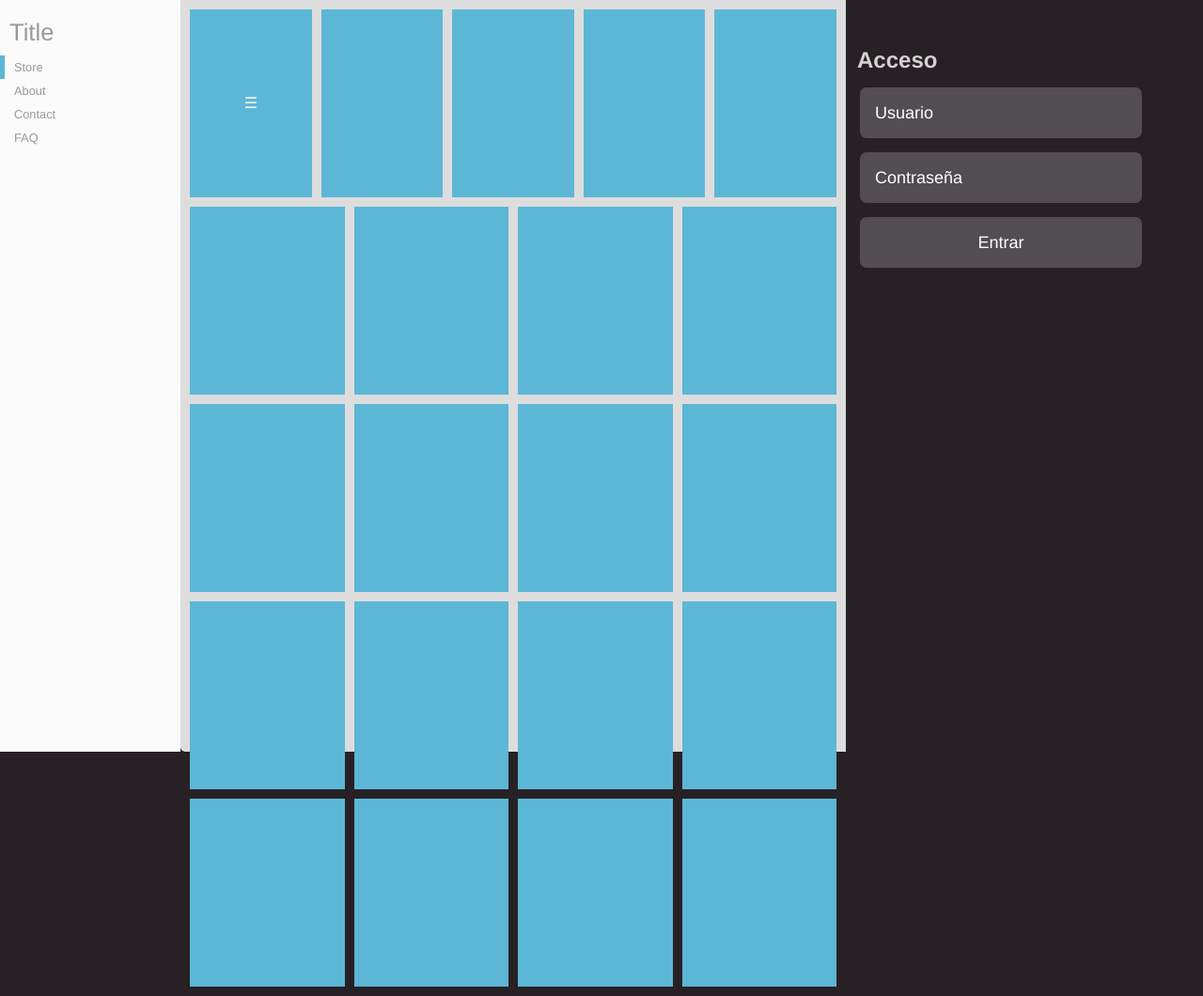
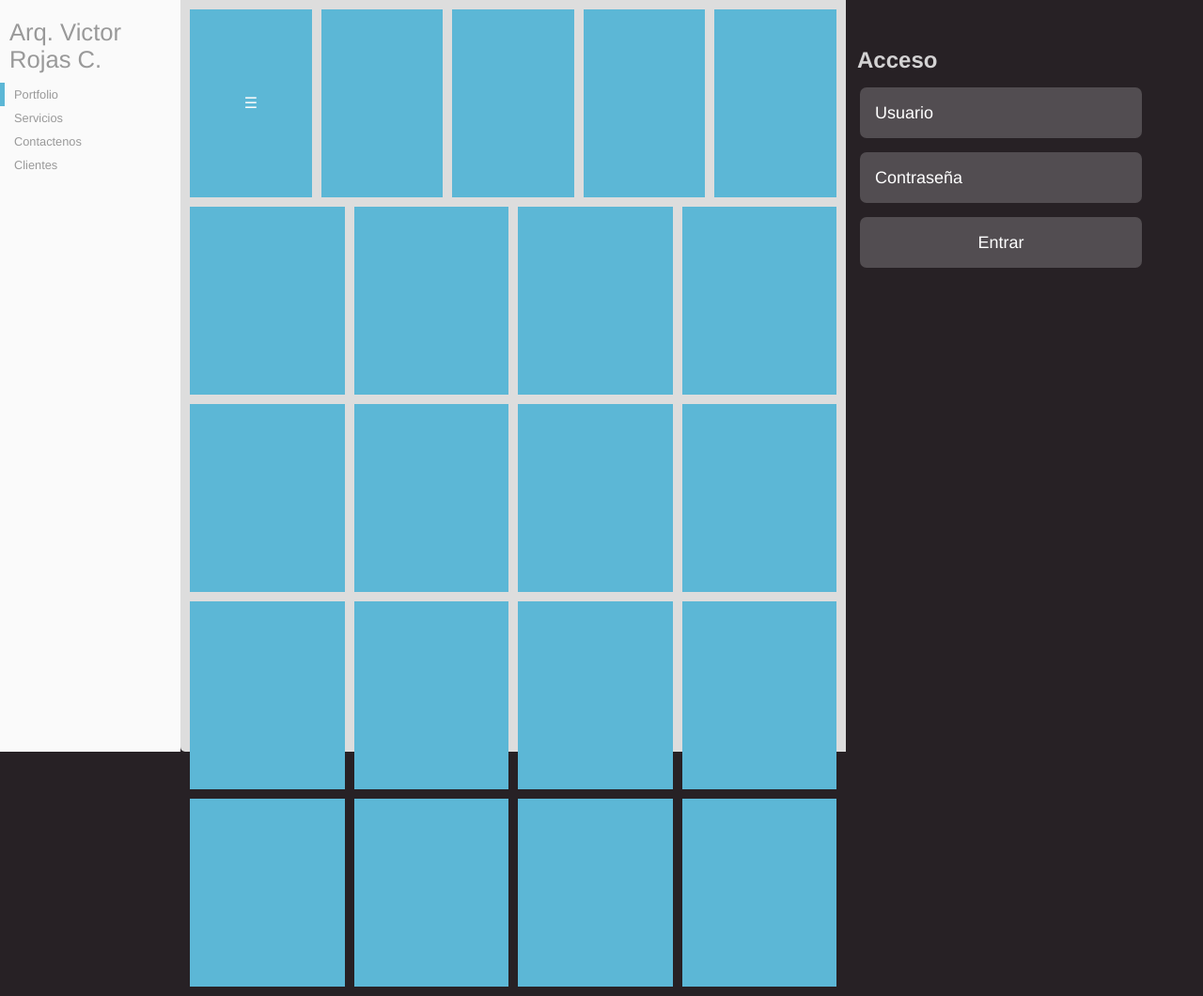
Before and after one commit to arquiru2017/Arq.-Victor-Rojas-C., a plain HTML site: page index.html in a window 1280 px wide. Shown: the whole page at 94% size. Drawn offline with Linux system fonts and the light colour scheme.

Commit message:
Update index.html

```diff
--- a/index.html
+++ b/index.html
@@ -218,12 +218,12 @@ $(".pass").focusin(function(){
 
 <body>
 	<div class="nav">
-  <h1>Title</h1>
+  <h1>Arq. Victor Rojas C.</h1>
   <ul>
-    <li><a class="active" href="#">Store</a></li>
-    <li><a href="#">About</a></li>
-    <li><a href="#">Contact</a></li>
-    <li><a href="#">FAQ</a></li>
+    <li><a class="active" href="#">Portfolio</a></li>
+    <li><a href="#">Servicios</a></li>
+    <li><a href="#">Contactenos</a></li>
+    <li><a href="#">Clientes</a></li>
   </ul>
 </div>
 
```
